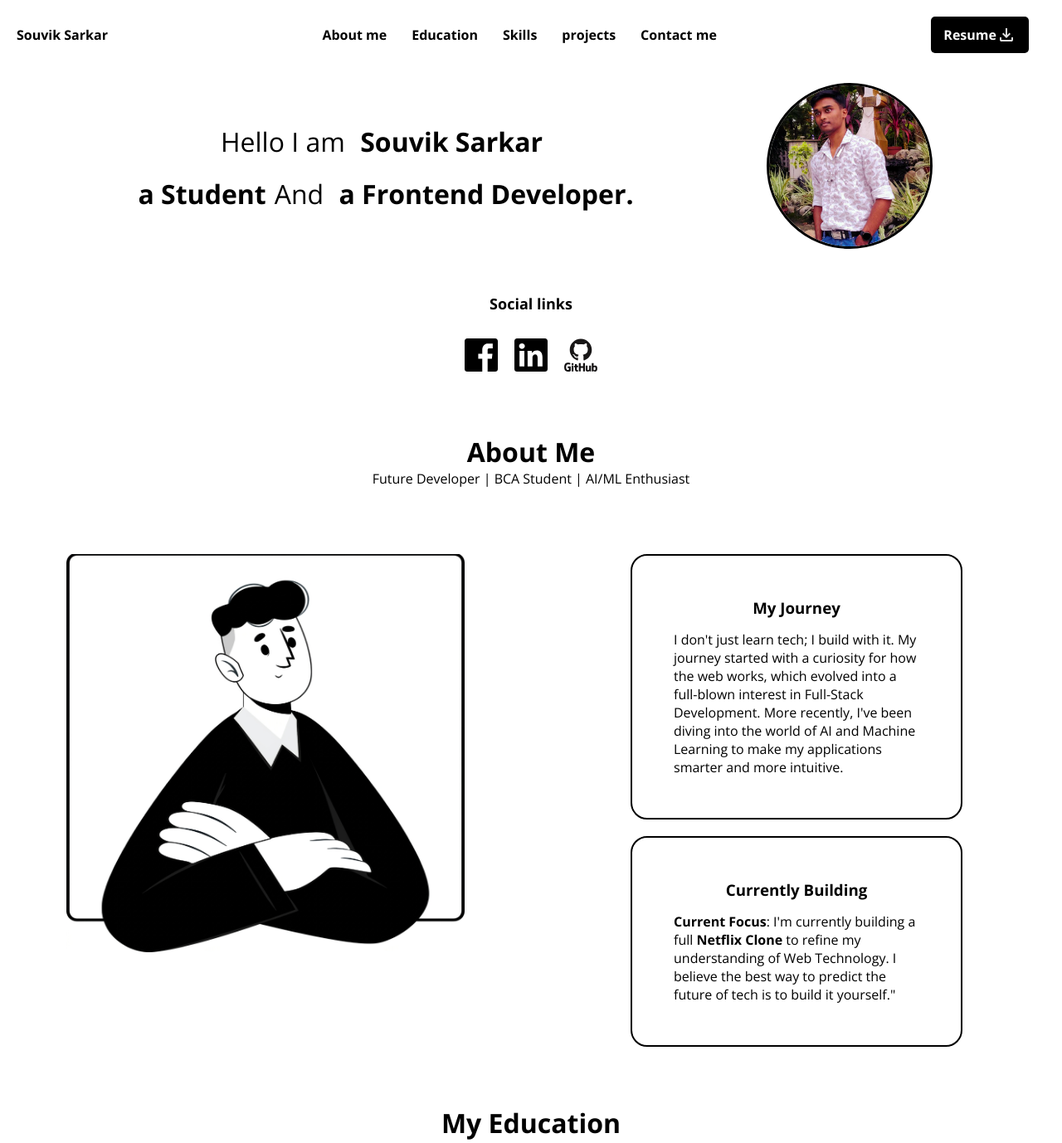
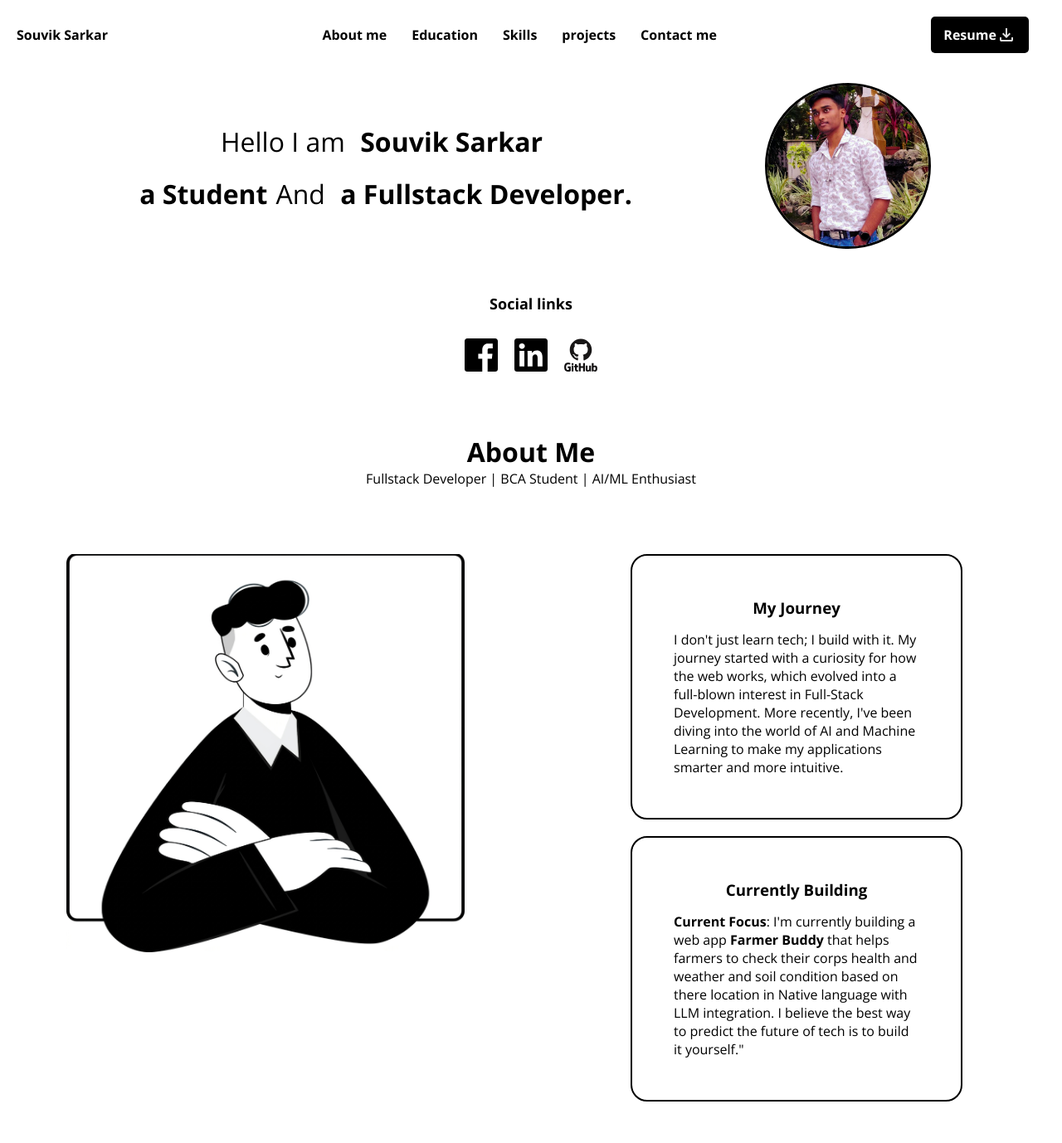
Before and after one commit to Souvik2857/portfolio-souvik, a plain HTML site: page index.html in a window 1280 px wide. Shown: the top 1378 px of the page at 83% size. Drawn offline with nearby package versions, Linux system fonts and the light colour scheme.

Commit message:
Update developer role and project focus in the portfolio

```diff
--- a/index.html
+++ b/index.html
@@ -69,7 +69,7 @@
             </h1>
             <h1>
                 <p class="dev" style="display: inline-block;">a Student </p>And
-                <p class="dev" style="display: inline-block;">a Frontend Developer. </p>
+                <p class="dev" style="display: inline-block;">a Fullstack Developer. </p>
             </h1>
         </div>
         <div class="image">
@@ -92,7 +92,7 @@
     <div class="about-me" id="about">
         <div class="headline">
             <h1>About Me</h1>
-            <p>Future Developer | BCA Student | AI/ML Enthusiast</p>
+            <p>Fullstack Developer | BCA Student | AI/ML Enthusiast</p>
         </div>
         <div class="about-content">
             <span class="about-me-image">
@@ -110,8 +110,7 @@
 
                 <section class="focus">
                     <h3 class="about-headline">Currently Building</h3>
-                    <b>Current Focus</b>: I'm currently building a full <b>Netflix Clone</b> to refine my understanding
-                    of Web Technology. I believe the best way to
+                    <b>Current Focus</b>: I'm currently building a web app <b>Farmer Buddy</b> that helps farmers to check their corps health and weather and soil condition based on there location in Native language with LLM integration. I believe the best way to
                     predict the future of tech is to build it yourself."
                 </section>
             </span>
```
